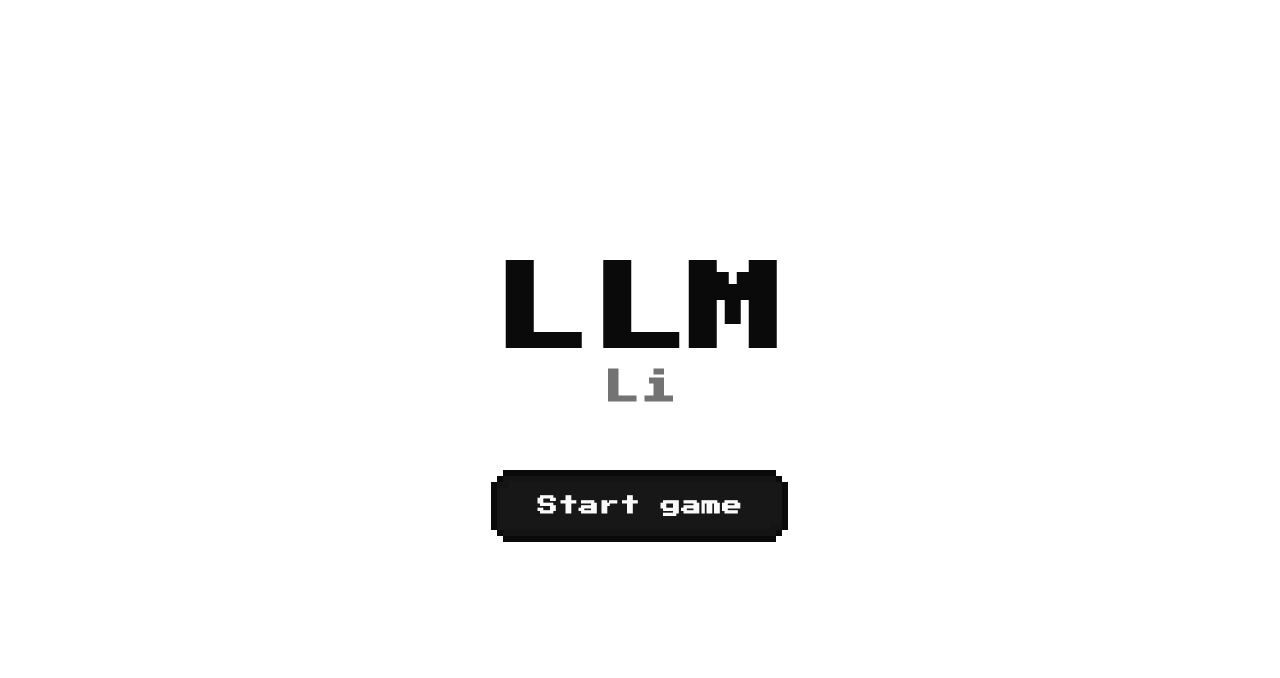
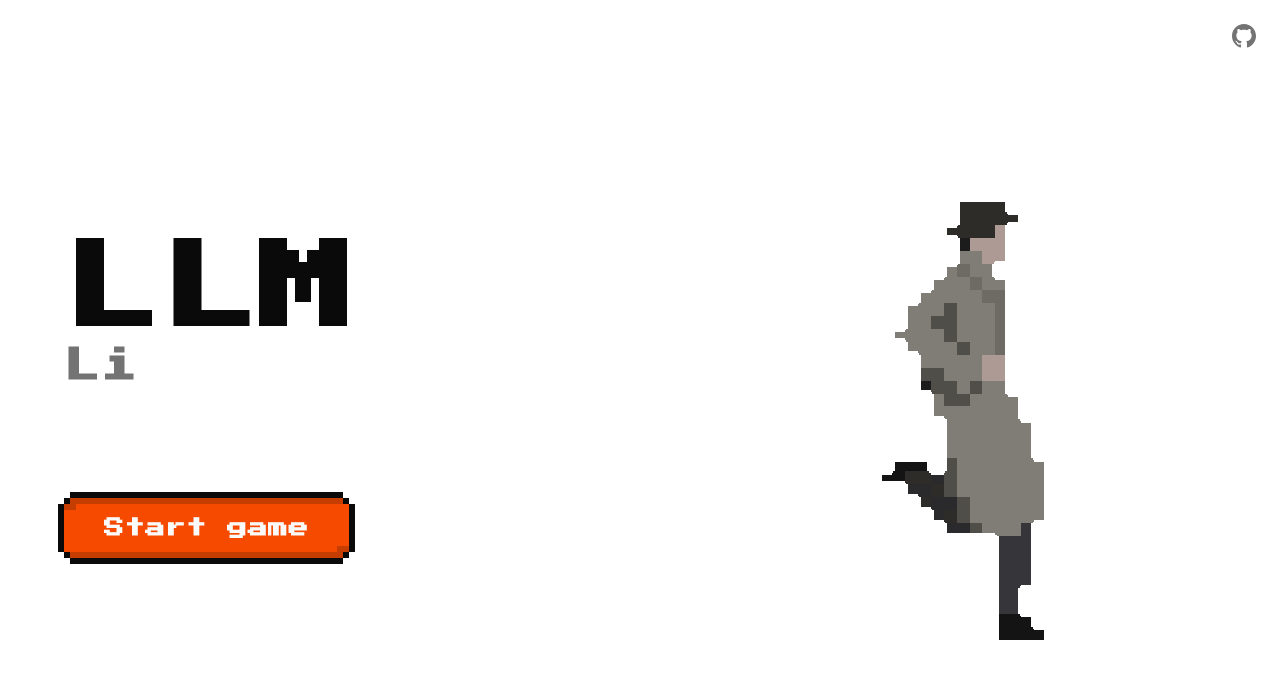
Before and after one commit to BruceHuangQQ/lies-lies-mystery, a Next.js app: page / in a window 1280 px wide. Shown: the top 678 px of the page. Built offline with nearby package versions, Linux system fonts and the light colour scheme.

Commit message:
[FEAT] Tweak styling

```diff
--- a/app/file/page.tsx
+++ b/app/file/page.tsx
@@ -112,7 +112,7 @@ export default function File() {
           <Button
             asChild
             size="lg"
-            className="px-10 py-7 text-lg font-semibold"
+            className="py-6 text-lg font-semibold bg-chart-1"
           >
             <Link href="/game">Start interrogating</Link>
           </Button>
--- a/app/game/page.tsx
+++ b/app/game/page.tsx
@@ -206,7 +206,7 @@ export default function GamePage() {
 
           <Dialog open={isSolveDialogOpen} onOpenChange={setIsSolveDialogOpen}>
             <DialogTrigger asChild>
-              <Button size="lg" className="min-w-[10rem] px-6 py-5 text-sm">
+              <Button size="lg" className="min-w-[10rem] px-6 py-5 text-sm bg-chart-1">
                 Solve the case
               </Button>
             </DialogTrigger>
--- a/app/layout.tsx
+++ b/app/layout.tsx
@@ -40,6 +40,23 @@ export default function RootLayout({
         suppressHydrationWarning
       >
         <CaseProvider>
+          <a
+            href="https://github.com/BruceHuangQQ/lies-lies-mystery"
+            target="_blank"
+            rel="noopener noreferrer"
+            className="fixed top-4 right-4 z-50 rounded-sm p-2 text-muted-foreground transition-colors hover:bg-muted hover:text-foreground focus-visible:outline-none focus-visible:ring-2 focus-visible:ring-ring focus-visible:ring-offset-2 focus-visible:ring-offset-background"
+            aria-label="View source on GitHub"
+          >
+            {/* icon deprecated by lucide */}
+            <svg
+              className="size-6"
+              viewBox="0 0 24 24"
+              fill="currentColor"
+              aria-hidden
+            >
+              <path d="M12 0c-6.626 0-12 5.373-12 12 0 5.302 3.438 9.8 8.207 11.387.599.111.793-.261.793-.577v-2.234c-3.338.726-4.033-1.416-4.033-1.416-.546-1.387-1.333-1.756-1.333-1.756-1.089-.745.083-.729.083-.729 1.205.084 1.839 1.237 1.839 1.237 1.07 1.834 2.807 1.304 3.492.997.107-.775.418-1.305.762-1.604-2.665-.305-5.467-1.334-5.467-5.931 0-1.311.469-2.381 1.236-3.221-.124-.303-.535-1.524.117-3.176 0 0 1.008-.322 3.301 1.23.957-.266 1.983-.399 3.003-.404 1.02.005 2.047.138 3.006.404 2.291-1.552 3.297-1.23 3.297-1.23.653 1.653.242 2.874.118 3.176.77.84 1.235 1.911 1.235 3.221 0 4.609-2.807 5.624-5.479 5.921.43.372.823 1.102.823 2.222v3.293c0 .319.192.694.801.576 4.765-1.589 8.199-6.086 8.199-11.386 0-6.627-5.373-12-12-12z" />
+            </svg>
+          </a>
           <div className="flex flex-1 flex-col">{children}</div>
         </CaseProvider>
       </body>
--- a/app/page.tsx
+++ b/app/page.tsx
@@ -1,3 +1,4 @@
+import Image from "next/image";
 import Link from "next/link";
 import { LoopTypewriterSubtitle } from "@/components/loop-typewriter-subtitle";
 import { GameEngine } from "@/lib/gameEngine";
@@ -9,24 +10,42 @@ export default function Home() {
 
   return (
     <div className="flex min-h-full flex-1 flex-col items-center justify-center px-6 py-16">
-      <main className="flex max-w-4xl flex-col items-center gap-10 text-center">
-        <div className="flex flex-col gap-3">
-          {/* <p className="font-mono text-sm font-medium tracking-[0.2em] text-muted-foreground uppercase">
-            A web mystery
-          </p> */}
-          <h1 className="mb-7 text-5xl font-mono font-bold tracking-tight text-balance sm:text-6xl md:text-7xl lg:text-8xl">
+      <main className="flex w-full max-w-6xl flex-col items-center gap-12 md:flex-row md:items-center md:justify-between md:gap-10 lg:gap-16">
+        <div className="flex w-full min-w-0 flex-1 flex-col items-center text-center md:items-start md:text-left">
+          <div className="w-full">
+            <h1 className="text-5xl font-mono font-bold tracking-tight text-balance sm:text-6xl md:text-7xl lg:text-8xl">
               <span className="block">LLM</span>
+              {/* Fixed vertical slot so the typewriter does not shove the button typing*/}
+              <div className="min-h-[5rem] sm:min-h-[5.5rem] md:min-h-[6rem] lg:min-h-[5.5rem]">
                 <LoopTypewriterSubtitle />
+              </div>
             </h1>
           </div>
 
+          <div className="mt-14 flex w-full justify-center md:mt-16 md:justify-start">
             <Button
               asChild
               size="lg"
-          className="h-15 min-w-[200px] px-10 text-xl font-semibold"
+              className="cursor-pointer h-15 min-w-[200px] px-10 text-xl font-semibold bg-chart-1"
             >
               <Link href="/file">Start game</Link>
             </Button>
+          </div>
+        </div>
+
+        <div className="relative w-full max-w-[min(100%,420px)] shrink-0 md:max-w-[min(45vw,480px)]">
+          <div className="relative aspect-square w-full overflow-hidden">
+            <Image
+              src="/detective_running.gif"
+              alt=""
+              fill
+              className="object-contain object-center pixelated"
+              unoptimized
+              priority
+              sizes="(max-width: 768px) min(100vw,420px), 45vw"
+            />
+          </div>
+        </div>
       </main>
     </div>
   );
--- a/components/ui/button.tsx
+++ b/components/ui/button.tsx
@@ -5,7 +5,7 @@ import { Slot } from "radix-ui"
 import { cn } from "@/lib/utils"
 
 const buttonVariants = cva(
-  "group/button inline-flex shrink-0 items-center justify-center rounded-lg border border-transparent bg-clip-padding text-sm font-medium whitespace-nowrap transition-all outline-none select-none focus-visible:border-ring focus-visible:ring-3 focus-visible:ring-ring/50 active:not-aria-[haspopup]:translate-y-px disabled:pointer-events-none disabled:opacity-50 aria-invalid:border-destructive aria-invalid:ring-3 aria-invalid:ring-destructive/20 dark:aria-invalid:border-destructive/50 dark:aria-invalid:ring-destructive/40 [&_svg]:pointer-events-none [&_svg]:shrink-0 [&_svg:not([class*='size-'])]:size-4",
+  "group/button inline-flex shrink-0 cursor-pointer items-center justify-center rounded-lg border border-transparent bg-clip-padding text-sm font-medium whitespace-nowrap transition-all outline-none select-none focus-visible:border-ring focus-visible:ring-3 focus-visible:ring-ring/50 active:not-aria-[haspopup]:translate-y-px disabled:pointer-events-none disabled:opacity-50 aria-invalid:border-destructive aria-invalid:ring-3 aria-invalid:ring-destructive/20 dark:aria-invalid:border-destructive/50 dark:aria-invalid:ring-destructive/40 [&_svg]:pointer-events-none [&_svg]:shrink-0 [&_svg:not([class*='size-'])]:size-4",
   {
     variants: {
       variant: {
```
Also changed, not shown: public/detective_running.gif (added). Lines whose indentation alone changed are shown as unchanged.
